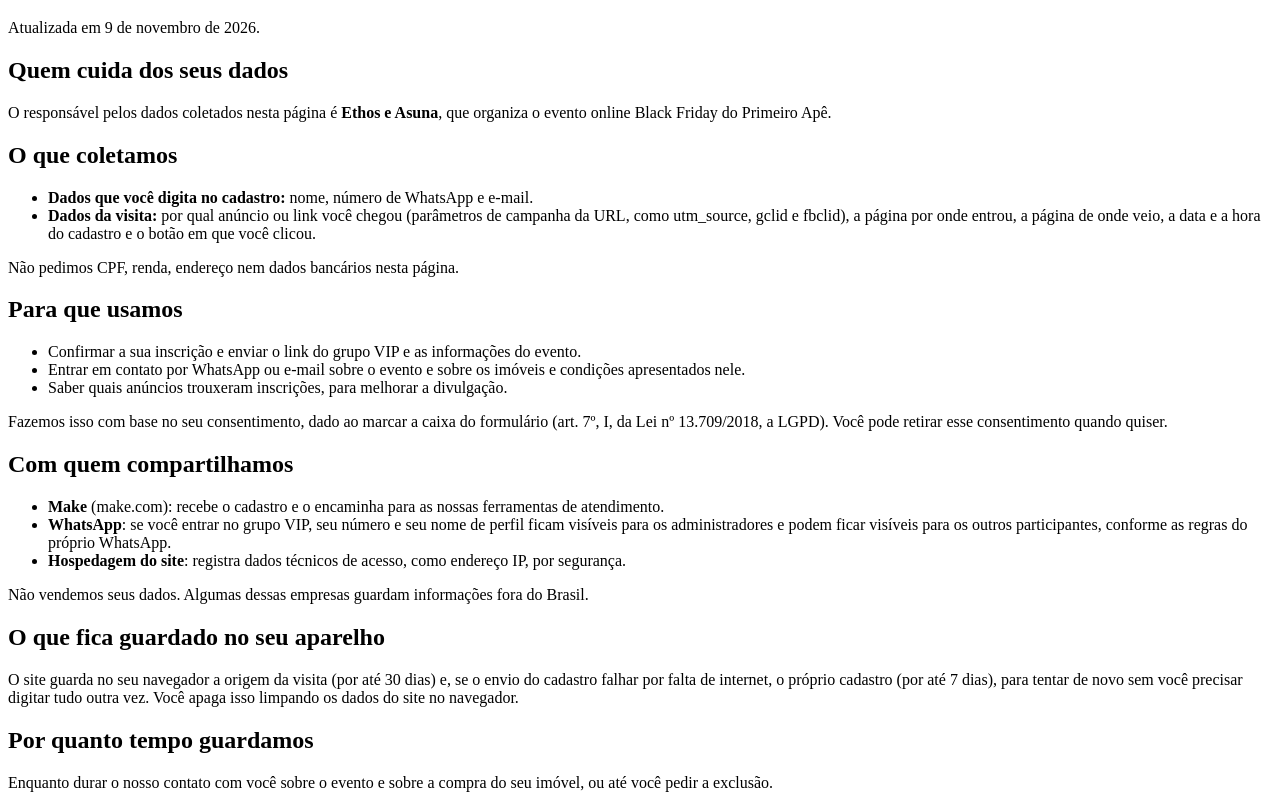
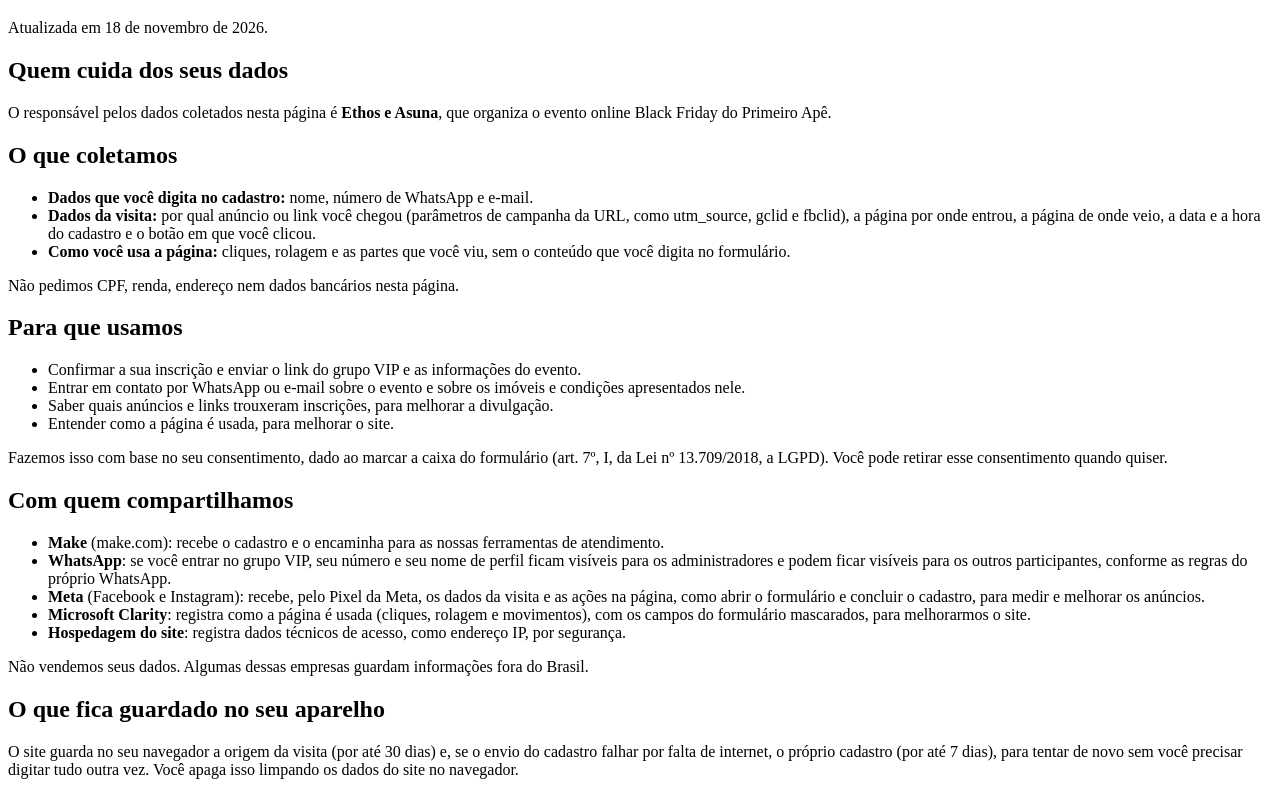
Before and after one commit to felipenicoline-jpg/ethoseasuna-site, a plain HTML site: page politica-de-privacidade/index.html in a window 1280 px wide. Shown: the part 1389-2185 px from the top of the page. Drawn offline with Linux system fonts and the light colour scheme.

Commit message:
Politica de privacidade: inclui Pixel da Meta e Microsoft Clarity

```diff
--- a/politica-de-privacidade/index.html
+++ b/politica-de-privacidade/index.html
@@ -21,26 +21,30 @@
 <main class="texto">
   <p class="olho">Black Friday do Primeiro Apê</p>
   <h1 class="titulo">Política de privacidade</h1>
-  <p class="texto-data">Atualizada em 9 de novembro de 2026.</p>
+  <p class="texto-data">Atualizada em 18 de novembro de 2026.</p>
   <h2>Quem cuida dos seus dados</h2>
   <p>O responsável pelos dados coletados nesta página é <strong>Ethos e Asuna</strong>, que organiza o evento online Black Friday do Primeiro Apê.</p>
   <h2>O que coletamos</h2>
   <ul>
     <li><strong>Dados que você digita no cadastro:</strong> nome, número de WhatsApp e e-mail.</li>
     <li><strong>Dados da visita:</strong> por qual anúncio ou link você chegou (parâmetros de campanha da URL, como utm_source, gclid e fbclid), a página por onde entrou, a página de onde veio, a data e a hora do cadastro e o botão em que você clicou.</li>
+    <li><strong>Como você usa a página:</strong> cliques, rolagem e as partes que você viu, sem o conteúdo que você digita no formulário.</li>
   </ul>
   <p>Não pedimos CPF, renda, endereço nem dados bancários nesta página.</p>
   <h2>Para que usamos</h2>
   <ul>
     <li>Confirmar a sua inscrição e enviar o link do grupo VIP e as informações do evento.</li>
     <li>Entrar em contato por WhatsApp ou e-mail sobre o evento e sobre os imóveis e condições apresentados nele.</li>
-    <li>Saber quais anúncios trouxeram inscrições, para melhorar a divulgação.</li>
+    <li>Saber quais anúncios e links trouxeram inscrições, para melhorar a divulgação.</li>
+    <li>Entender como a página é usada, para melhorar o site.</li>
   </ul>
   <p>Fazemos isso com base no seu consentimento, dado ao marcar a caixa do formulário (art. 7º, I, da Lei nº 13.709/2018, a LGPD). Você pode retirar esse consentimento quando quiser.</p>
   <h2>Com quem compartilhamos</h2>
   <ul>
     <li><strong>Make</strong> (make.com): recebe o cadastro e o encaminha para as nossas ferramentas de atendimento.</li>
     <li><strong>WhatsApp</strong>: se você entrar no grupo VIP, seu número e seu nome de perfil ficam visíveis para os administradores e podem ficar visíveis para os outros participantes, conforme as regras do próprio WhatsApp.</li>
+    <li><strong>Meta</strong> (Facebook e Instagram): recebe, pelo Pixel da Meta, os dados da visita e as ações na página, como abrir o formulário e concluir o cadastro, para medir e melhorar os anúncios.</li>
+    <li><strong>Microsoft Clarity</strong>: registra como a página é usada (cliques, rolagem e movimentos), com os campos do formulário mascarados, para melhorarmos o site.</li>
     <li><strong>Hospedagem do site</strong>: registra dados técnicos de acesso, como endereço IP, por segurança.</li>
   </ul>
   <p>Não vendemos seus dados. Algumas dessas empresas guardam informações fora do Brasil.</p>
```
